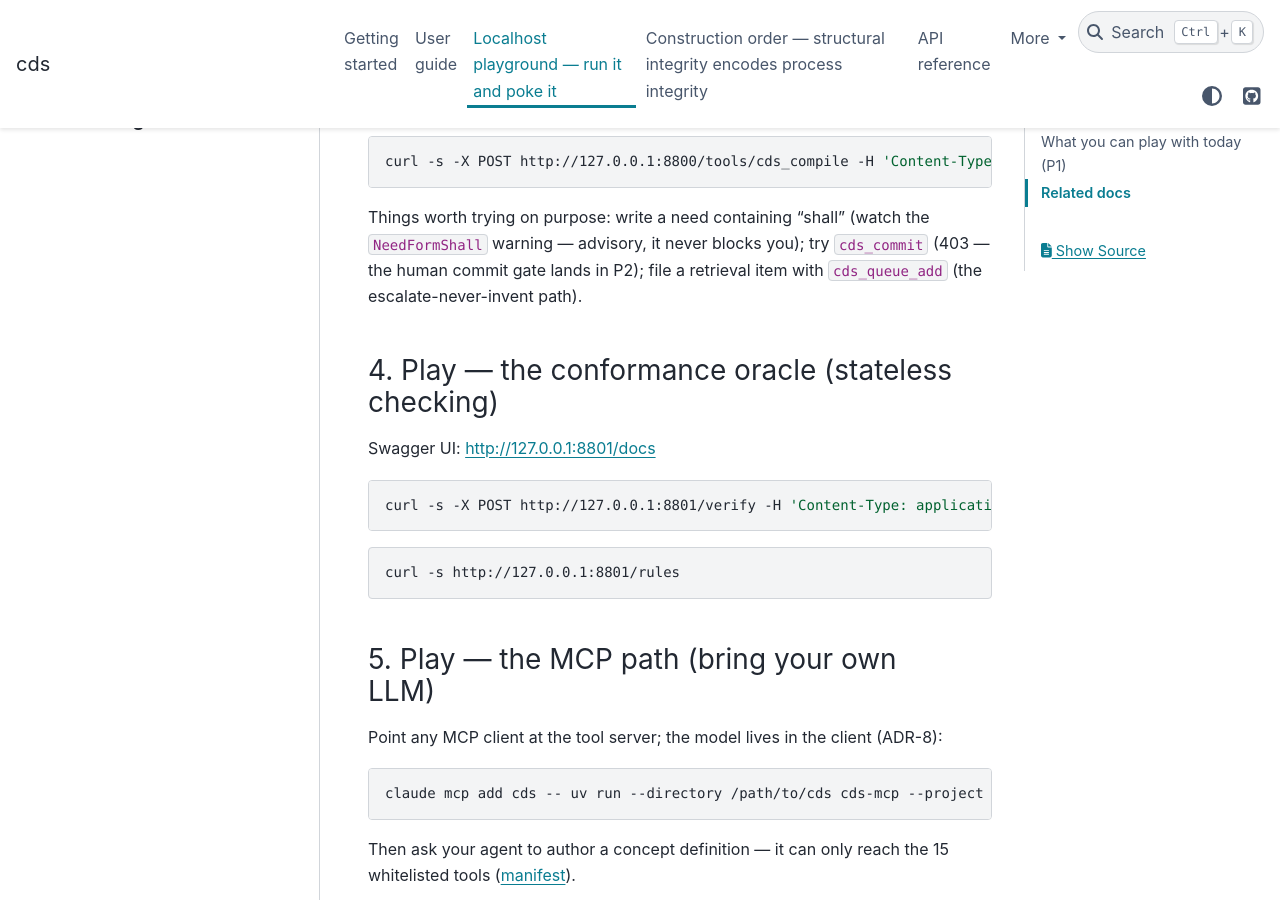
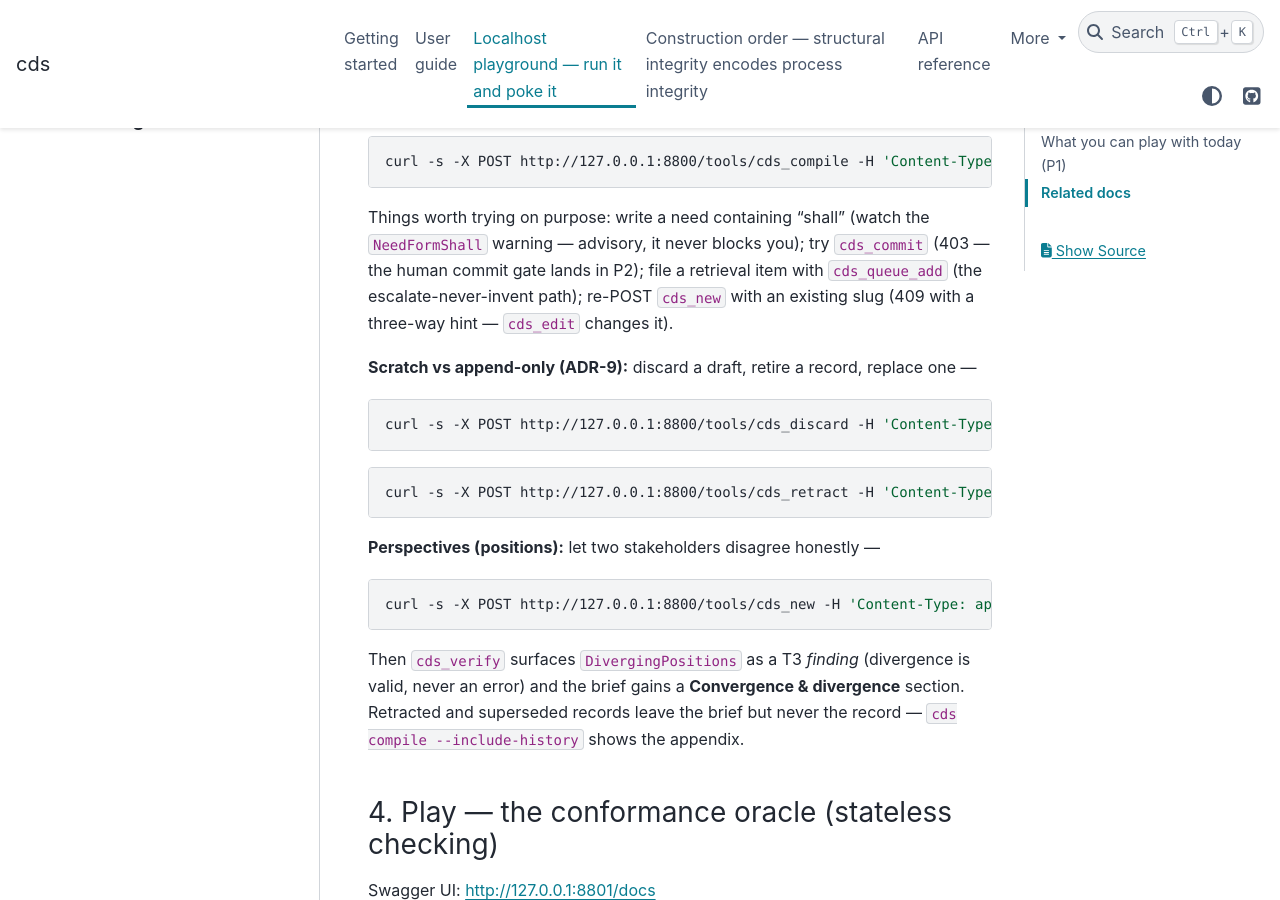
Before and after one commit to Open-MBEE/concept-definition-stage, a Sphinx documentation site: the page built from docs/playground.md, in a window 1280 px wide and 900 px high, scrolled down 1444 px. Built offline with Sphinx 7.4.7 and the PyData theme 0.15.4, drawn with Linux system fonts in a browser that asks for light colours.

Commit message:
docs(playground): scratch/append flows (discard, retract, positions, history appendix)
Refs: #51, #52

Co-Authored-By: Claude Fable 5 <noreply@anthropic.com>

````diff
--- a/docs/playground.md
+++ b/docs/playground.md
@@ -59,7 +59,29 @@ curl -s -X POST http://127.0.0.1:8800/tools/cds_compile -H 'Content-Type: applic
 
 Things worth trying on purpose: write a need containing "shall" (watch the `NeedFormShall`
 warning — advisory, it never blocks you); try `cds_commit` (403 — the human commit gate
-lands in P2); file a retrieval item with `cds_queue_add` (the escalate-never-invent path).
+lands in P2); file a retrieval item with `cds_queue_add` (the escalate-never-invent path);
+re-POST `cds_new` with an existing slug (409 with a three-way hint — `cds_edit` changes it).
+
+**Scratch vs append-only (ADR-9):** discard a draft, retire a record, replace one —
+
+```bash
+curl -s -X POST http://127.0.0.1:8800/tools/cds_discard -H 'Content-Type: application/json' -d '{"kind":"goal","slug":"junk"}'
+```
+
+```bash
+curl -s -X POST http://127.0.0.1:8800/tools/cds_retract -H 'Content-Type: application/json' -d '{"kind":"goal","slug":"old-goal","reason":"rolled into v2"}'
+```
+
+**Perspectives (positions):** let two stakeholders disagree honestly —
+
+```bash
+curl -s -X POST http://127.0.0.1:8800/tools/cds_new -H 'Content-Type: application/json' -d '{"kind":"position","slug":"council-on-coverage","label":"Council on coverage","description":"Coverage justifies the budget.","synthesis":"demo","characterizes":"objective/coverage","held_by":"council","stance":"supports"}'
+```
+
+Then `cds_verify` surfaces `DivergingPositions` as a T3 *finding* (divergence is valid,
+never an error) and the brief gains a **Convergence & divergence** section. Retracted and
+superseded records leave the brief but never the record — `cds compile --include-history`
+shows the appendix.
 
 ### 4. Play — the conformance oracle (stateless checking)
 
````
